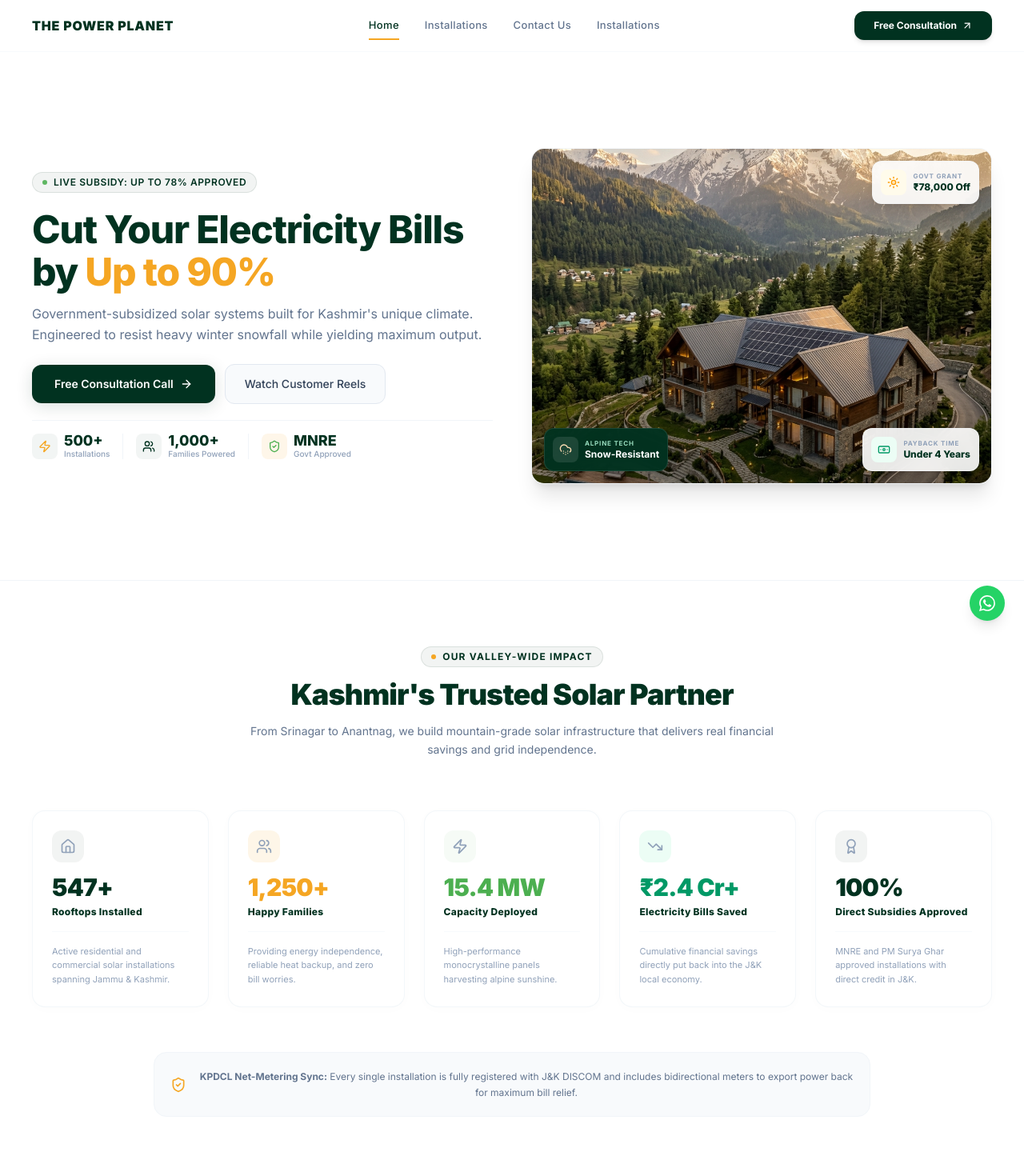
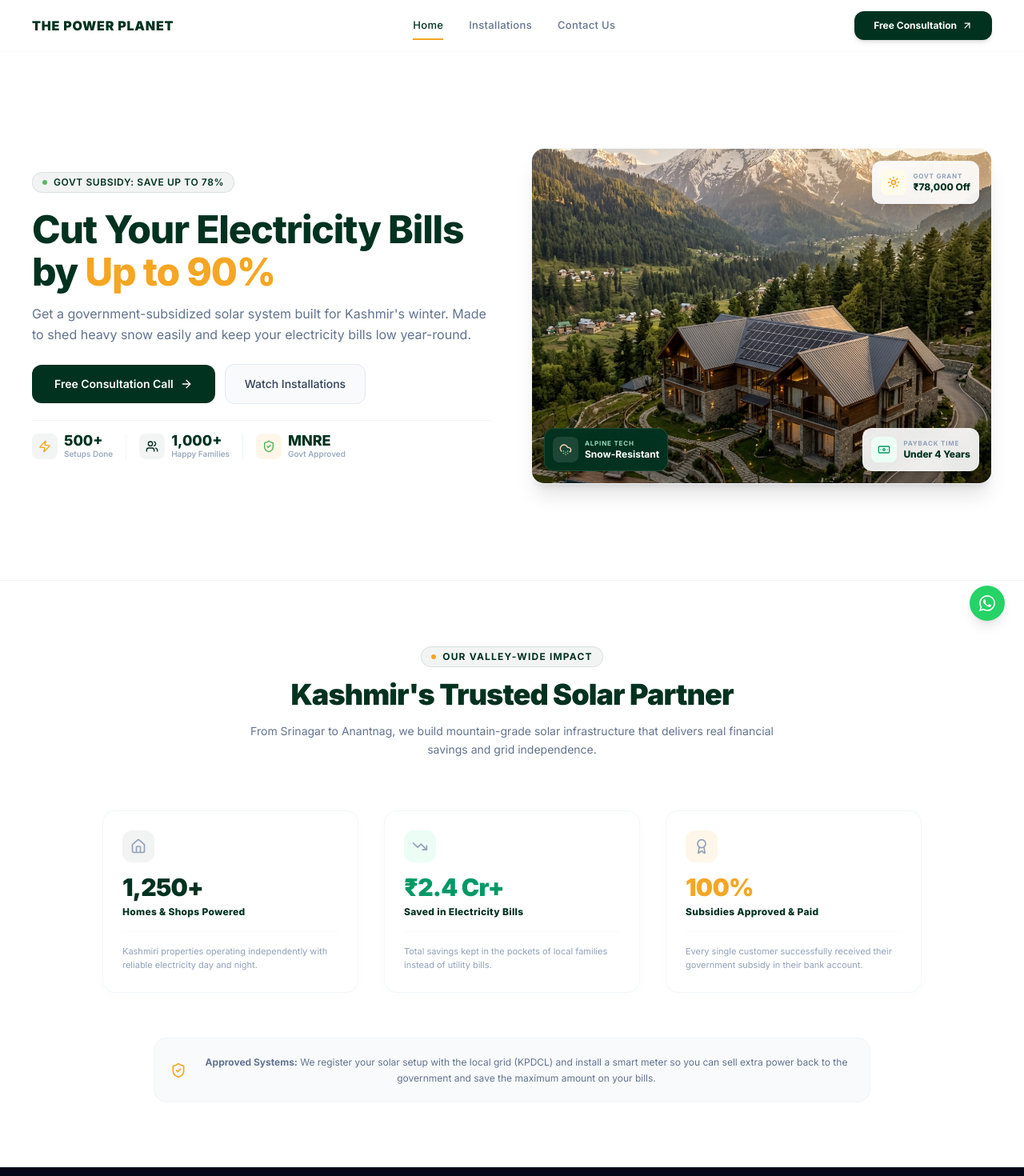
Before and after one commit to waximhq-spec/tpp, a Next.js app: page / in a window 1280 px wide. Shown: the top 1470 px of the page at 80% size. Built offline with nearby package versions, Linux system fonts and the light colour scheme.

Commit message:
Refactor layout and copy to simplify site structure and remove technical complexity for layman users

```diff
--- a/src/app/contact/page.tsx
+++ b/src/app/contact/page.tsx
@@ -156,19 +156,19 @@ export default function ContactPage() {
                   <div className="bg-slate-50 p-3.5 rounded-xl border border-slate-100/50">
                     <div className="flex items-center gap-2 text-slate-400 mb-1">
                       <Zap className="w-4 h-4 text-secondary" />
-                      <span className="text-[9px] font-bold uppercase text-slate-500">Total Capacity</span>
+                      <span className="text-[9px] font-bold uppercase text-slate-500">Power Output</span>
                     </div>
-                    <p className="text-xl font-extrabold text-primary tracking-tight leading-none">1,013 kWp</p>
-                    <p className="text-[9px] text-slate-400 mt-1">Installed Deployed</p>
+                    <p className="text-xl font-extrabold text-primary tracking-tight leading-none">1,000 kW+</p>
+                    <p className="text-[9px] text-slate-400 mt-1">Clean energy active</p>
                   </div>
 
                   <div className="bg-slate-50 p-3.5 rounded-xl border border-slate-100/50">
                     <div className="flex items-center gap-2 text-slate-400 mb-1">
                       <Users className="w-4 h-4 text-primary" />
-                      <span className="text-[9px] font-bold uppercase text-slate-500">Completed</span>
+                      <span className="text-[9px] font-bold uppercase text-slate-500">Total Projects</span>
                     </div>
-                    <p className="text-xl font-extrabold text-primary tracking-tight leading-none">245</p>
-                    <p className="text-[9px] text-slate-400 mt-1">Solar Rooftops</p>
+                    <p className="text-xl font-extrabold text-primary tracking-tight leading-none">240+</p>
+                    <p className="text-[9px] text-slate-400 mt-1">Completed setups in J&K</p>
                   </div>
                 </div>
               </div>
--- a/src/components/Footer.tsx
+++ b/src/components/Footer.tsx
@@ -18,7 +18,7 @@ export default function Footer() {
               THE POWER PLANET
             </span>
             <p className="text-white/50 text-xs max-w-sm leading-relaxed">
-              Kashmir's premier MNRE-approved solar integrator. Engineering high-yield monocrystalline grids optimized for sub-zero winters and heavy snow loads.
+              Kashmir&apos;s trusted solar partner. Installing durable, snow-resistant solar systems optimized for cold winter climates.
             </p>
           </div>
 
--- a/src/components/Header.tsx
+++ b/src/components/Header.tsx
@@ -26,7 +26,6 @@ export default function Header({ currentTab, onTabChange, onOpenQuote }: HeaderP
 
   const navItems = [
     { id: 'home' as const, label: 'Home', path: '/' },
-    { id: 'installations' as const, label: 'Installations', path: '/installations' },
     { id: 'contact' as const, label: 'Contact Us', path: '/contact' },
   ];
 
@@ -78,18 +77,14 @@ export default function Header({ currentTab, onTabChange, onOpenQuote }: HeaderP
 
         {/* Desktop Nav Links */}
         <nav className="hidden md:flex items-center gap-8">
-          {navItems.map((item) => {
-            const isActive = currentTab === item.id;
-            return (
           <button
-                key={item.id}
-                onClick={() => handleNavClick(item)}
+            onClick={() => handleNavClick({ id: 'home', label: 'Home', path: '/' })}
             className={`relative py-1 font-medium text-[13px] tracking-wide transition-colors duration-200 cursor-pointer ${
-                  isActive ? 'text-primary font-bold' : 'text-slate-500 hover:text-primary'
+              currentTab === 'home' ? 'text-primary font-bold' : 'text-slate-500 hover:text-primary'
             }`}
           >
-                {item.label}
-                {isActive && (
+            Home
+            {currentTab === 'home' && (
               <motion.div
                 layoutId="activeTabIndicator"
                 className="absolute -bottom-1 left-0 right-0 h-0.5 bg-secondary"
@@ -97,8 +92,7 @@ export default function Header({ currentTab, onTabChange, onOpenQuote }: HeaderP
               />
             )}
           </button>
-            );
-          })}
+
           <a
             href="#installations"
             onClick={(e) => handleSectionClick(e, 'installations')}
@@ -106,6 +100,22 @@ export default function Header({ currentTab, onTabChange, onOpenQuote }: HeaderP
           >
             Installations
           </a>
+
+          <button
+            onClick={() => handleNavClick({ id: 'contact', label: 'Contact Us', path: '/contact' })}
+            className={`relative py-1 font-medium text-[13px] tracking-wide transition-colors duration-200 cursor-pointer ${
+              currentTab === 'contact' ? 'text-primary font-bold' : 'text-slate-500 hover:text-primary'
+            }`}
+          >
+            Contact Us
+            {currentTab === 'contact' && (
+              <motion.div
+                layoutId="activeTabIndicator"
+                className="absolute -bottom-1 left-0 right-0 h-0.5 bg-secondary"
+                transition={{ type: 'spring', stiffness: 380, damping: 30 }}
+              />
+            )}
+          </button>
         </nav>
 
         {/* Desktop CTA Button */}
@@ -156,17 +166,15 @@ export default function Header({ currentTab, onTabChange, onOpenQuote }: HeaderP
             className="md:hidden border-t border-slate-100 bg-white overflow-hidden shadow-inner absolute top-full left-0 right-0 z-50 px-5 py-5"
           >
             <div className="flex flex-col gap-4">
-              {navItems.map((item) => (
               <button
-                  key={item.id}
-                  onClick={() => handleNavClick(item)}
+                onClick={() => handleNavClick({ id: 'home', label: 'Home', path: '/' })}
                 className={`text-left font-bold text-sm py-2 border-b border-slate-50 transition-colors ${
-                    currentTab === item.id ? 'text-primary pl-2' : 'text-slate-600'
+                  currentTab === 'home' ? 'text-primary pl-2' : 'text-slate-600'
                 }`}
               >
-                  {item.label}
+                Home
               </button>
-              ))}
+
               <a
                 href="#installations"
                 onClick={(e) => handleSectionClick(e, 'installations')}
@@ -174,6 +182,15 @@ export default function Header({ currentTab, onTabChange, onOpenQuote }: HeaderP
               >
                 Installations
               </a>
+
+              <button
+                onClick={() => handleNavClick({ id: 'contact', label: 'Contact Us', path: '/contact' })}
+                className={`text-left font-bold text-sm py-2 border-b border-slate-50 transition-colors ${
+                  currentTab === 'contact' ? 'text-primary pl-2' : 'text-slate-600'
+                }`}
+              >
+                Contact Us
+              </button>
               <a
                 href="tel:+917889880188"
                 onClick={() => setMobileMenuOpen(false)}
--- a/src/components/Hero.tsx
+++ b/src/components/Hero.tsx
@@ -30,7 +30,7 @@ export default function Hero({ onGoToCalculator }: HeroProps) {
           {/* Live Subsidy Tag */}
           <div className="inline-flex items-center gap-2 px-3 py-1 bg-primary/5 rounded-full border border-primary/10 max-w-fit">
             <span className="w-1.5 h-1.5 rounded-full bg-accent animate-pulse" />
-            <span className="text-[10px] md:text-xs font-semibold text-primary uppercase tracking-wider">Live Subsidy: Up to 78% Approved</span>
+            <span className="text-[10px] md:text-xs font-semibold text-primary uppercase tracking-wider">Govt Subsidy: Save Up to 78%</span>
           </div>
 
           {/* Headline */}
@@ -39,7 +39,7 @@ export default function Hero({ onGoToCalculator }: HeroProps) {
               Cut Your Electricity Bills by <span className="text-secondary">Up to 90%</span>
             </h1>
             <p className="text-slate-500 text-sm md:text-base leading-relaxed max-w-xl">
-              Government-subsidized solar systems built for Kashmir&apos;s unique climate. Engineered to resist heavy winter snowfall while yielding maximum output.
+              Get a government-subsidized solar system built for Kashmir&apos;s winter. Made to shed heavy snow easily and keep your electricity bills low year-round.
             </p>
           </div>
 
@@ -48,17 +48,17 @@ export default function Hero({ onGoToCalculator }: HeroProps) {
             <a
               href="tel:+917889880188"
               id="hero-check-savings-btn"
-              className="bg-primary hover:bg-primary/90 text-white font-semibold text-sm px-7 py-3.5 rounded-xl transition-all duration-200 shadow-[0_4px_20px_rgba(1,50,32,0.15)] hover:shadow-[0_6px_25px_rgba(1,50,32,0.25)] flex items-center justify-center gap-2 group cursor-pointer text-center"
+              className="bg-primary hover:bg-primary/90 text-white font-semibold text-sm px-7 py-3.5 rounded-xl transition-all duration-200 shadow-[0_4px_20px_rgba(1,50_32,0.15)] hover:shadow-[0_6px_25px_rgba(1,50_32,0.25)] flex items-center justify-center gap-2 group cursor-pointer text-center"
             >
               <span>Free Consultation Call</span>
               <ArrowRight className="w-4 h-4 group-hover:translate-x-0.5 transition-transform" />
             </a>
 
             <button
-              onClick={() => scrollToSection('customer-videos')}
+              onClick={() => scrollToSection('installations')}
               className="bg-slate-50 hover:bg-slate-100 text-slate-700 font-medium text-sm px-6 py-3.5 rounded-xl transition-all duration-200 border border-slate-200 hover:border-slate-300 flex items-center justify-center gap-2 cursor-pointer"
             >
-              <span>Watch Customer Reels</span>
+              <span>Watch Installations</span>
             </button>
           </div>
 
@@ -70,7 +70,7 @@ export default function Hero({ onGoToCalculator }: HeroProps) {
               </div>
               <div>
                 <p className="text-lg font-extrabold text-primary leading-none">500+</p>
-                <p className="text-[10px] text-slate-400 font-medium">Installations</p>
+                <p className="text-[10px] text-slate-400 font-medium">Setups Done</p>
               </div>
             </div>
             <div className="w-px h-8 bg-slate-100 hidden sm:block" />
@@ -80,7 +80,7 @@ export default function Hero({ onGoToCalculator }: HeroProps) {
               </div>
               <div>
                 <p className="text-lg font-extrabold text-primary leading-none">1,000+</p>
-                <p className="text-[10px] text-slate-400 font-medium">Families Powered</p>
+                <p className="text-[10px] text-slate-400 font-medium">Happy Families</p>
               </div>
             </div>
             <div className="w-px h-8 bg-slate-100 hidden sm:block" />
--- a/src/components/InquiryModal.tsx
+++ b/src/components/InquiryModal.tsx
@@ -105,10 +105,10 @@ export default function InquiryModal({ isOpen, onClose, initialData }: InquiryMo
               </button>
               <div className="flex items-center gap-2 mb-1">
                 <Sun className="w-5 h-5 text-secondary-container fill-secondary-container animate-pulse" />
-                <span className="text-xs uppercase tracking-wider font-semibold text-secondary-container">UT Kashmir Subsidy Processing</span>
+                <span className="text-xs uppercase tracking-wider font-semibold text-secondary-container">Government Subsidy Application</span>
               </div>
-              <h3 className="text-xl font-bold tracking-tight">Lock in Your ₹78,000 Subsidy</h3>
-              <p className="text-sm text-white/80 mt-1">Submit your details to secure priority site mapping and technical feasibility assessment.</p>
+              <h3 className="text-xl font-bold tracking-tight">Get Your Government Subsidy</h3>
+              <p className="text-sm text-white/80 mt-1">Submit your details to schedule a free home mapping visit and get an exact quote.</p>
             </div>
 
             <div className="p-6 flex-grow">
@@ -241,7 +241,7 @@ export default function InquiryModal({ isOpen, onClose, initialData }: InquiryMo
                       </label>
                     </div>
 
-                    {/* Submit Button */}
+                     {/* Submit Button */}
                     <button
                       type="submit"
                       disabled={isSubmitting || !formData.agreedToTerms}
@@ -251,11 +251,11 @@ export default function InquiryModal({ isOpen, onClose, initialData }: InquiryMo
                       {isSubmitting ? (
                         <>
                           <Loader2 className="w-5 h-5 animate-spin" />
-                          <span>Verifying Subsidy Eligibility...</span>
+                          <span>Submitting...</span>
                         </>
                       ) : (
                         <>
-                          <span>Submit Subsidy Application</span>
+                          <span>Book Free Consultation</span>
                           <ArrowRight className="w-4 h-4" />
                         </>
                       )}
@@ -263,7 +263,7 @@ export default function InquiryModal({ isOpen, onClose, initialData }: InquiryMo
 
                     <div className="flex items-center gap-1.5 justify-center text-xs text-slate-400 pt-1">
                       <ShieldAlert className="w-3.5 h-3.5 text-emerald-600" />
-                      <span>Encrypted SSL Secure connection. Government approved partner.</span>
+                      <span>Your details are safe with us. We are a Government approved partner.</span>
                     </div>
                   </motion.form>
                 ) : (
--- a/src/components/LatestProjects.tsx
+++ b/src/components/LatestProjects.tsx
@@ -43,13 +43,13 @@ export default function LatestProjects() {
           <div className="max-w-2xl text-left">
             <div className="inline-flex items-center gap-2 px-3 py-1 bg-white/5 rounded-full border border-white/10 mb-4 backdrop-blur-md">
               <Instagram className="w-3.5 h-3.5 text-pink-500 animate-pulse" />
-              <span className="text-[10px] md:text-xs font-bold text-slate-300 uppercase tracking-widest">Instagram Feed</span>
+              <span className="text-[10px] md:text-xs font-bold text-slate-300 uppercase tracking-widest">Recent Videos</span>
             </div>
             <h2 className="text-3xl md:text-5xl font-black text-white tracking-tight leading-none">
               Completed Installations
             </h2>
             <p className="text-slate-400 text-sm md:text-base mt-4 leading-relaxed">
-              Explore our live installations and customer video testimonials embedded directly from our feed.
+              Watch real videos of our solar systems installed in Kashmiri homes and businesses.
             </p>
           </div>
 
--- a/src/components/Stats.tsx
+++ b/src/components/Stats.tsx
@@ -4,44 +4,28 @@ import { ShieldCheck, Award, Zap, Users, Home, BarChart3, TrendingDown } from 'l
 export default function Stats() {
   const stats = [
     {
-      value: '547+',
-      label: 'Rooftops Installed',
-      description: 'Active residential and commercial solar installations spanning Jammu & Kashmir.',
+      value: '1,250+',
+      label: 'Homes & Shops Powered',
+      description: 'Kashmiri properties operating independently with reliable electricity day and night.',
       icon: Home,
       color: 'text-primary',
       bg: 'bg-primary/5'
     },
     {
-      value: '1,250+',
-      label: 'Happy Families',
-      description: 'Providing energy independence, reliable heat backup, and zero bill worries.',
-      icon: Users,
-      color: 'text-secondary',
-      bg: 'bg-secondary/10'
-    },
-    {
-      value: '15.4 MW',
-      label: 'Capacity Deployed',
-      description: 'High-performance monocrystalline panels harvesting alpine sunshine.',
-      icon: Zap,
-      color: 'text-accent',
-      bg: 'bg-accent/5'
-    },
-    {
       value: '₹2.4 Cr+',
-      label: 'Electricity Bills Saved',
-      description: 'Cumulative financial savings directly put back into the J&K local economy.',
+      label: 'Saved in Electricity Bills',
+      description: 'Total savings kept in the pockets of local families instead of utility bills.',
       icon: TrendingDown,
       color: 'text-emerald-600',
       bg: 'bg-emerald-50'
     },
     {
       value: '100%',
-      label: 'Direct Subsidies Approved',
-      description: 'MNRE and PM Surya Ghar approved installations with direct credit in J&K.',
+      label: 'Subsidies Approved & Paid',
+      description: 'Every single customer successfully received their government subsidy in their bank account.',
       icon: Award,
-      color: 'text-primary',
-      bg: 'bg-primary/5'
+      color: 'text-secondary',
+      bg: 'bg-secondary/10'
     }
   ];
 
@@ -67,7 +51,7 @@ export default function Stats() {
         </div>
 
         {/* Highlight Main Stats Showcase Grid */}
-        <div className="grid grid-cols-1 sm:grid-cols-2 lg:grid-cols-5 gap-6">
+        <div className="grid grid-cols-1 md:grid-cols-3 gap-8 max-w-5xl mx-auto">
           {stats.map((stat, idx) => {
             const Icon = stat.icon;
             return (
@@ -104,7 +88,7 @@ export default function Stats() {
         <div className="mt-14 p-5 bg-slate-50 border border-slate-100 rounded-2xl text-center flex flex-col md:flex-row items-center justify-center gap-4 text-xs text-slate-500 max-w-4xl mx-auto">
           <ShieldCheck className="w-5 h-5 text-secondary shrink-0" />
           <p className="leading-relaxed">
-            <strong>KPDCL Net-Metering Sync:</strong> Every single installation is fully registered with J&K DISCOM and includes bidirectional meters to export power back for maximum bill relief.
+            <strong>Approved Systems:</strong> We register your solar setup with the local grid (KPDCL) and install a smart meter so you can sell extra power back to the government and save the maximum amount on your bills.
           </p>
         </div>
 
--- a/src/components/TimelineAndTestimonials.tsx
+++ b/src/components/TimelineAndTestimonials.tsx
@@ -26,27 +26,27 @@ export default function TimelineAndTestimonials() {
   const timelineSteps = [
     {
       phase: "01",
-      title: "Rooftop Drone Survey",
+      title: "Rooftop Mapping",
       days: "Days 1–2",
-      description: "We deploy drone photography to build a 3D shadow map, calculating optimal module layout for winter sunshine."
+      description: "We inspect your roof and map it to find where your solar panels will get the absolute most sunlight."
     },
     {
       phase: "02",
-      title: "Government Portal Filing",
+      title: "Paperwork & Subsidy",
       days: "Days 3–10",
-      description: "Our legal desk registers your installation on the PM Surya Ghar national system and handles KPDCL DISCOM approvals."
+      description: "We submit all documents to the government portal and handle your subsidy and utility approvals."
     },
     {
       phase: "03",
-      title: "Weather-proof Assembly",
+      title: "Panel Installation",
       days: "Days 11–14",
-      description: "Certified engineers install monocrystalline panels on structural-grade aluminum mounts with premium insulated cabling."
+      description: "Our certified team installs durable, snow-resistant solar panels securely on your roof."
     },
     {
       phase: "04",
-      title: "Net-Metering Sync",
+      title: "Smart Meter Setup",
       days: "Days 15–20",
-      description: "We fit the official bidirectional net-meter, enabling you to export excess solar power back to the grid."
+      description: "We connect a smart bidirectional meter so you can sell extra power back to the grid for maximum savings."
     }
   ];
 
```
Also changed, not shown: src/app/page.tsx (+1 -15 lines). Lines whose indentation alone changed are shown as unchanged.
